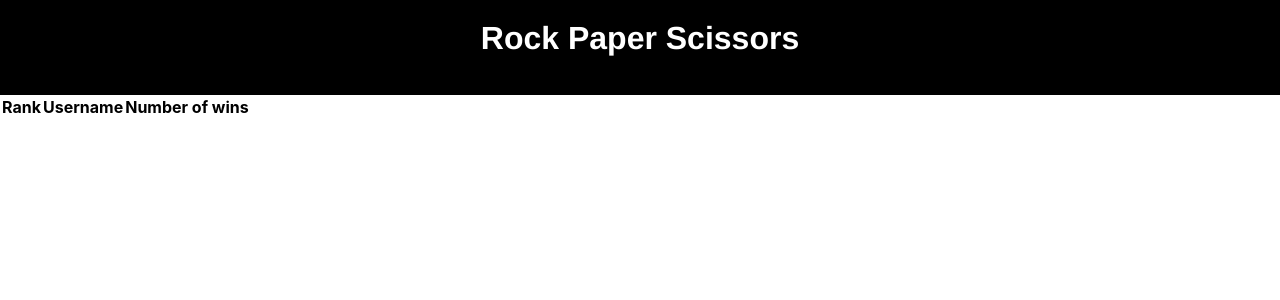
After one commit to vwong175/cse312_group, a Flask app: page /leaderboard in a window 1280 px wide. The commit adds this page. Shown: the top 300 px of the page. Run offline with Flask 2, Linux system fonts and the light colour scheme; lists and menus that the app fills with data are empty; some libraries are stand-ins or nearby versions.

Commit message:
add barebone of leaderboard & modify app route

```diff
--- a/server.py
+++ b/server.py
@@ -11,12 +11,33 @@ db = client['r_p_s']    #Select the database
 users = db['users']
 
 @app.route('/', methods=["GET"])
+def redirect_page():
+    return redirect(url_for('register_page'))
+
+@app.route('/login', methods=["GET"])
 def login_page():
+    return render_template('login.html')
+
+@app.route('/register', methods=["GET"])
+def register_page():
     return render_template('register.html')
 
 @app.route('/home', methods=["GET"])
 def home_page():
     return render_template('home.html')
 
+@app.route('/leaderboard', methods=["GET"])
+def leaderboard_page():
+    return render_template('leaderboard.html')
+
+class User():
+    def __init__(self):
+        self.username = 'test'
+        self.wins = 1
+        self.played = 1
+@app.route('/profile', methods=["GET"])
+def profile_page():
+    return render_template('profile.html', user= User(), rank=1)
+
 if __name__ == "__main__":
     app.run(host="0.0.0.0", port=8080, debug=True) #keep as 8080?
--- /dev/null
+++ b/templates/leaderboard.html
@@ -0,0 +1,39 @@
+<!DOCTYPE html>
+<html>
+  <head>
+    <meta charset="utf-8">
+    <meta name="viewport" content="width=device-width">
+    <title>Rock, Paper, Scissors</title>
+    <!-- <link href="./style.css" rel="stylesheet" type="text/css" /> -->
+    <link rel="stylesheet" href="{{ url_for('static', filename= 'css/style.css') }}">
+  </head>
+
+  <body onload="welcome();">
+    <div class="Header">
+      <h1> Rock Paper Scissors </h1>
+      <br>
+    </div>
+
+    <table id="data" class="table table-striped">
+        <thead>
+          <tr>
+            <th>Rank</th>
+            <th>Username</th>
+            <th>Number of wins</th>
+          </tr>
+        </thead>
+        <tbody>
+          {% for person in boards %}
+            <tr>
+              <td>{{person.rank }}</td>
+              <td>{{person.username }}</td>
+              <td>{{person.wins}}</td>
+            </tr>
+          {% endfor %}
+        </tbody>
+      </table>
+
+    <!--<script src="{{ url_for('static', filename='functions.js') }}"></script>-->
+  </body>
+
+</html>
```
Also changed, not shown: templates/index.html (deleted, +0 -32 lines), templates/login.html (added, +32 -0 lines), templates/profile.html (+33 -1 lines).
